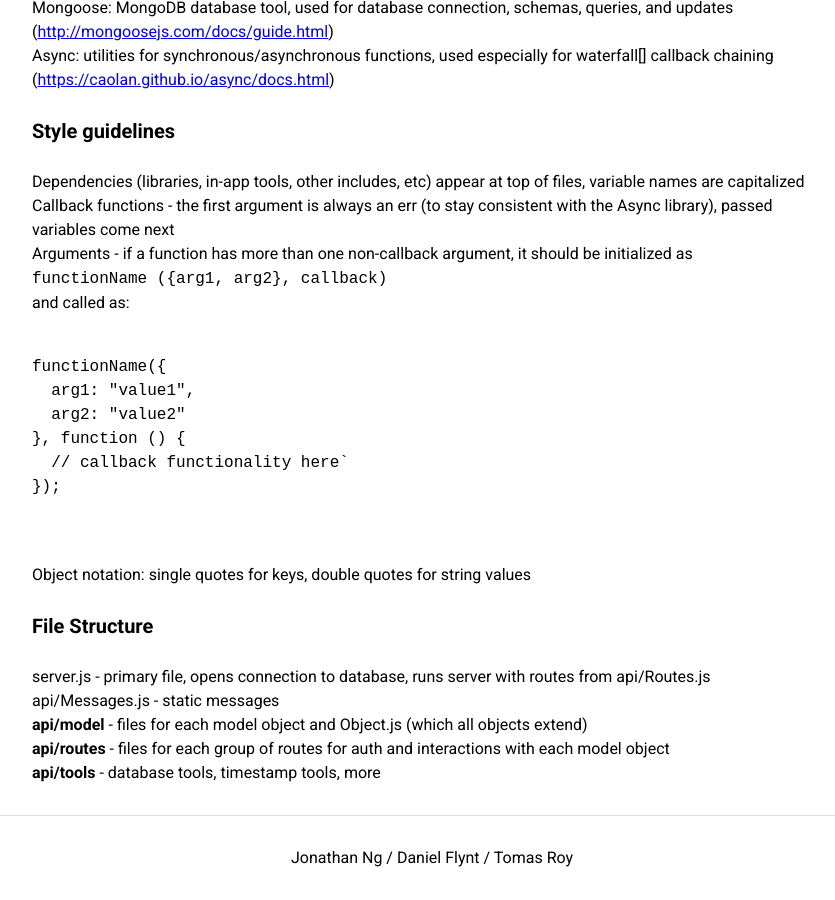
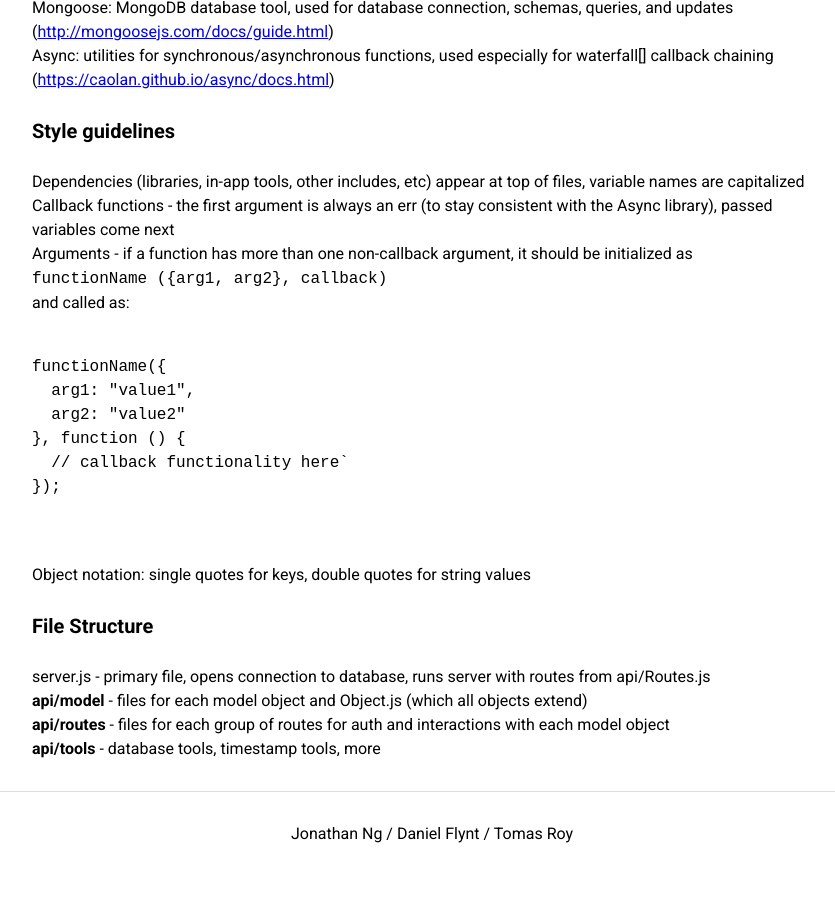
Before and after one commit to comp523-602/cchange-project, a Jekyll site: the page built from back-end-docs.markdown, in a window 1280 px wide and 900 px high, scrolled down 1139 px. Shown: the whole window, without its empty margins (208-1043 px from the left). Built offline with Jekyll 4.4.1, drawn with Linux system fonts in a browser that asks for light colours; after the commit the page ends 2015 px from its top, so only the background shows below that.

Commit message:
Updated Back End Docs

```diff
--- a/back-end-docs.markdown
+++ b/back-end-docs.markdown
@@ -68,7 +68,6 @@ Object notation: single quotes for keys, double quotes for string values
 ## File Structure
 
 server.js - primary file, opens connection to database, runs server with routes from api/Routes.js
-api/Messages.js - static messages
 **api/model** - files for each model object and Object.js (which all objects extend)
 **api/routes** - files for each group of routes for auth and interactions with each model object
 **api/tools** - database tools, timestamp tools, more
```
